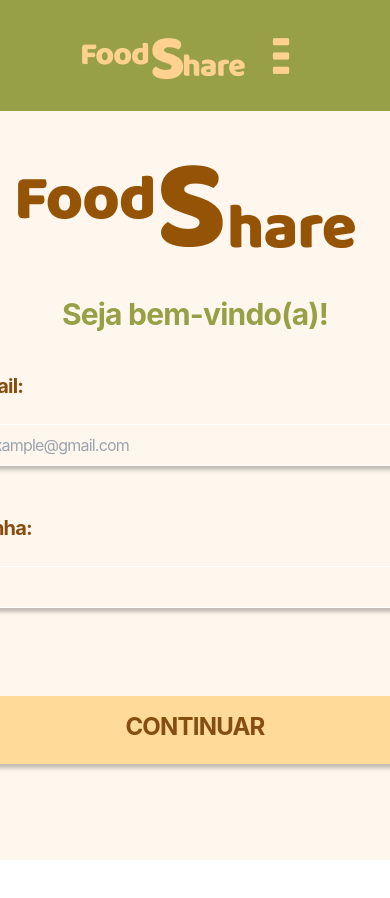
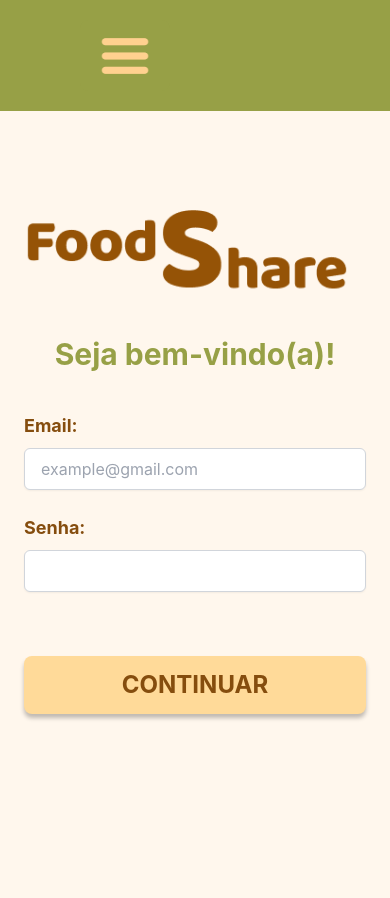
Before and after one commit to Ana-beatriz2/food_share-frontend, a React (Vite) app: page /login in a window 390 px wide. Shown: the top 898 px of the page. Before the commit the page ends 860 px from the top, so only its background shows below. Built offline with nearby package versions, Linux system fonts and the light colour scheme.

Commit message:
fix: torna página de login responsiva

```diff
--- a/src/pages/auth/login.jsx
+++ b/src/pages/auth/login.jsx
@@ -9,26 +9,24 @@ export default function LoginPage() {
   const onSubmit = async (data) => {
     try {
       const response = await axios.post(`${baseUrl}/login`, data);
-
       alert("Login realizado com sucesso!");
       localStorage.setItem("token", response.data);
-
     } catch (error) {
       alert(`Erro ao fazer login: ${error.response?.data?.message || "Erro desconhecido"}`);
     }
   };
 
   return (
-    <div className="flex overflow-hidden flex-col items-center pb-72 tracking-tighter text-yellow-800 bg-orange-50 max-md:pb-24">
+    <div className="flex flex-col items-center min-h-screen px-6 py-12 bg-orange-50 text-yellow-800">
       <Logo size="large" />
 
-      <div className="mt-36 text-3xl font-bold text-primary max-md:mt-10">
+      <div className="mt-10 text-3xl font-bold text-primary text-center">
         Seja bem-vindo(a)!
       </div>
 
-      <form onSubmit={handleSubmit(onSubmit)} className="flex flex-col items-center gap-12 mt-20 max-md:mt-10">
-        <div className="flex flex-col gap-3">
-          <label htmlFor="email" className="text-xl font-bold">
+      <form onSubmit={handleSubmit(onSubmit)} className="flex flex-col w-full max-w-md gap-6 mt-10">
+        <div className="flex flex-col gap-2 w-full">
+          <label htmlFor="email" className="text-lg font-bold">
             Email:
           </label>
           <input
@@ -36,27 +34,27 @@ export default function LoginPage() {
             id="email"
             type="email"
             placeholder="example@gmail.com"
-            className="px-4 py-2 mt-3 max-w-full text-base whitespace-nowrap border border-white border-solid bg-blend-normal bg-violet-200 bg-opacity-0 shadow-[0px_4px_4px_rgba(0,0,0,0.25)] w-[453px] max-md:pr-5"
+            className="w-full px-4 py-2 text-base border border-gray-300 rounded-md shadow-sm focus:ring-2 focus:ring-primary focus:outline-none"
             aria-label="Email"
           />
         </div>
 
-        <div className="flex flex-col gap-3">
-          <label htmlFor="password" className="text-xl font-bold">
+        <div className="flex flex-col gap-2 w-full">
+          <label htmlFor="password" className="text-lg font-bold">
             Senha:
           </label>
           <input
             {...register("senha", { required: true })}
             id="password"
             type="password"
-            className="px-4 py-2 mt-3 max-w-full text-base whitespace-nowrap border border-white border-solid bg-blend-normal bg-violet-200 bg-opacity-0 shadow-[0px_4px_4px_rgba(0,0,0,0.25)] w-[453px] max-md:pr-5"
+            className="w-full px-4 py-2 text-base border border-gray-300 rounded-md shadow-sm focus:ring-2 focus:ring-primary focus:outline-none"
             aria-label="Senha"
           />
         </div>
 
         <button
           type="submit"
-          className="px-16 pt-3.5 pb-5 mt-20 max-w-full text-2xl font-bold whitespace-nowrap bg-third bg-blend-normal shadow-[0px_4px_4px_rgba(0,0,0,0.25)] w-[446px] max-md:px-5 max-md:mt-10"
+          className="w-full px-14 py-3 mt-10 text-2xl font-bold bg-third shadow-[0px_4px_4px_rgba(0,0,0,0.25)] hover:bg-third-dark focus:ring-2 focus:ring-primary focus:outline-none"
         >
           CONTINUAR
         </button>
--- a/src/pages/layouts/app/defaultHeaderInicio.jsx
+++ b/src/pages/layouts/app/defaultHeaderInicio.jsx
@@ -13,7 +13,7 @@ export default function HeaderInicio() {
   return (
     <div>
       <header className="flex justify-between items-center px-20 py-5 w-full bg-primary">
-        <img src={logo} alt="Logo" className="mb-2" />
+        <img src={logo} alt="Logo" className="mb-2 hidden md:block" />
         <button className="bg-primary" onClick={toggleMenu}>
           <img
             src="src/assets/menu-aberto.png"
```
